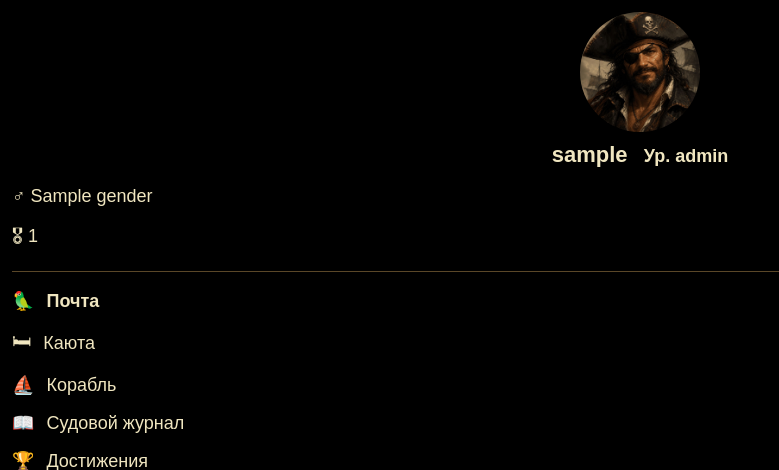
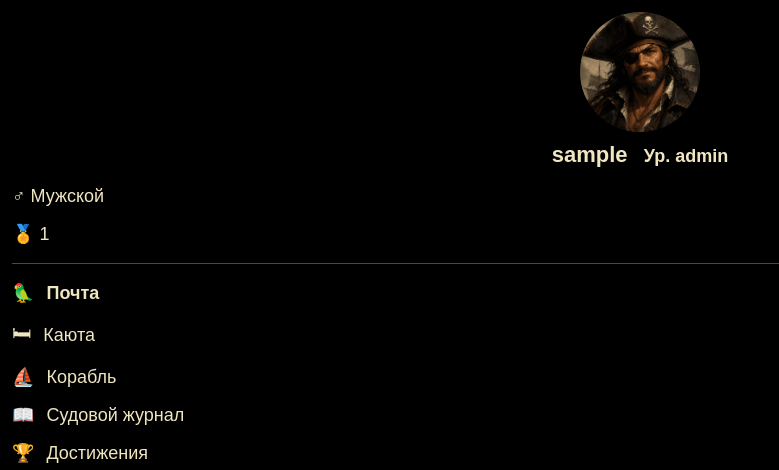
Before and after one commit to wergut800-star/piratesgame, a Flask app: template templates/captain.html in a window 1280 px wide. Shown: the top 470 px of the page, without its empty margins (0-779 px from the left). Run offline with Flask 3, Linux system fonts and the light colour scheme; the template is opened without the code that fills it: most values are stand-ins (such as "Sample title", 1, 10 or a date in 2020).

Commit message:
Update captain.html

```diff
--- a/templates/captain.html
+++ b/templates/captain.html
@@ -24,8 +24,15 @@
     </div>
 
     <div class="captain-info">
-        <div>♂ {{ player.gender }}</div>
-        <div>🎖 {{ player.rank }}</div>
+    <div>
+        {% if player.gender == "female" %}
+            ♀ Женский
+        {% else %}
+            ♂ Мужской
+        {% endif %}
+    </div>
+
+    <div>🏅 {{ player.rank }}</div>
 
         <hr>
 
```
